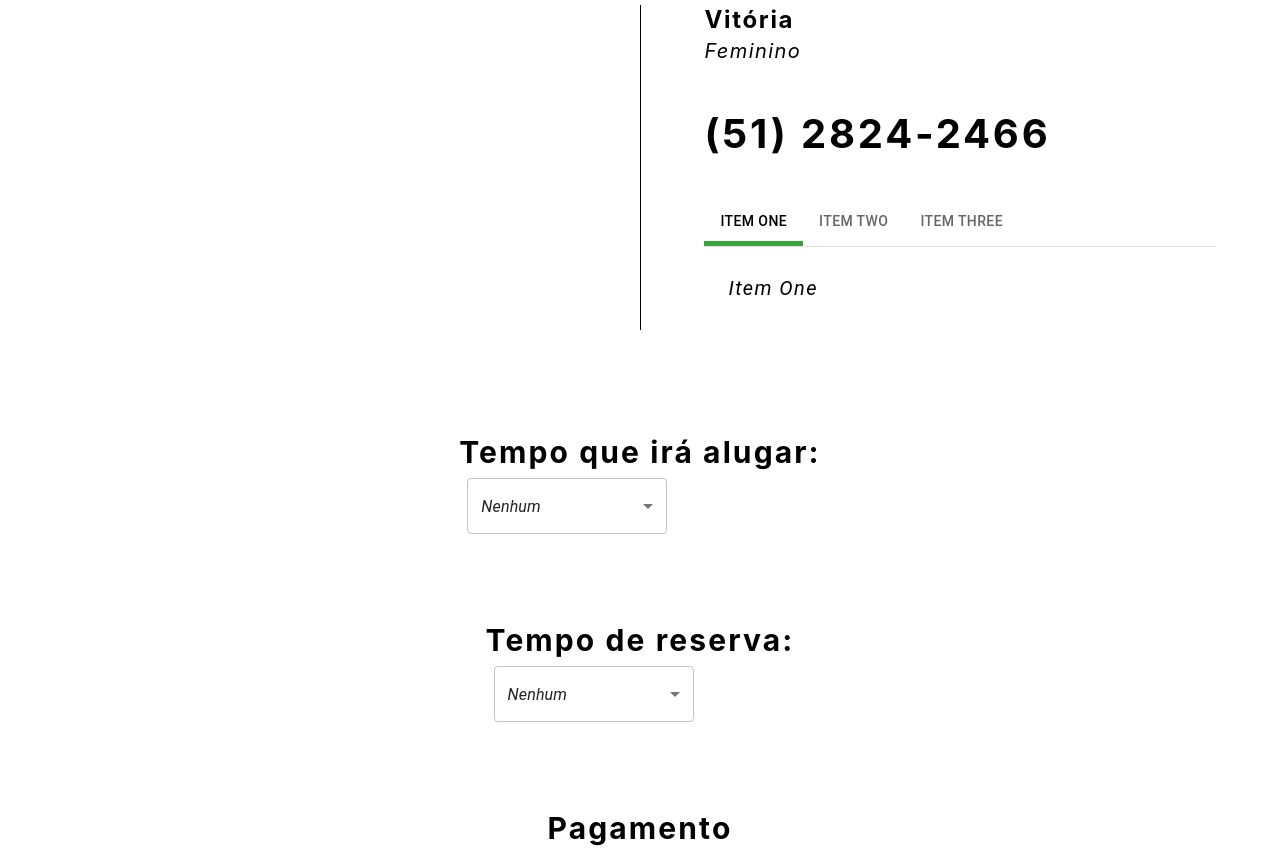
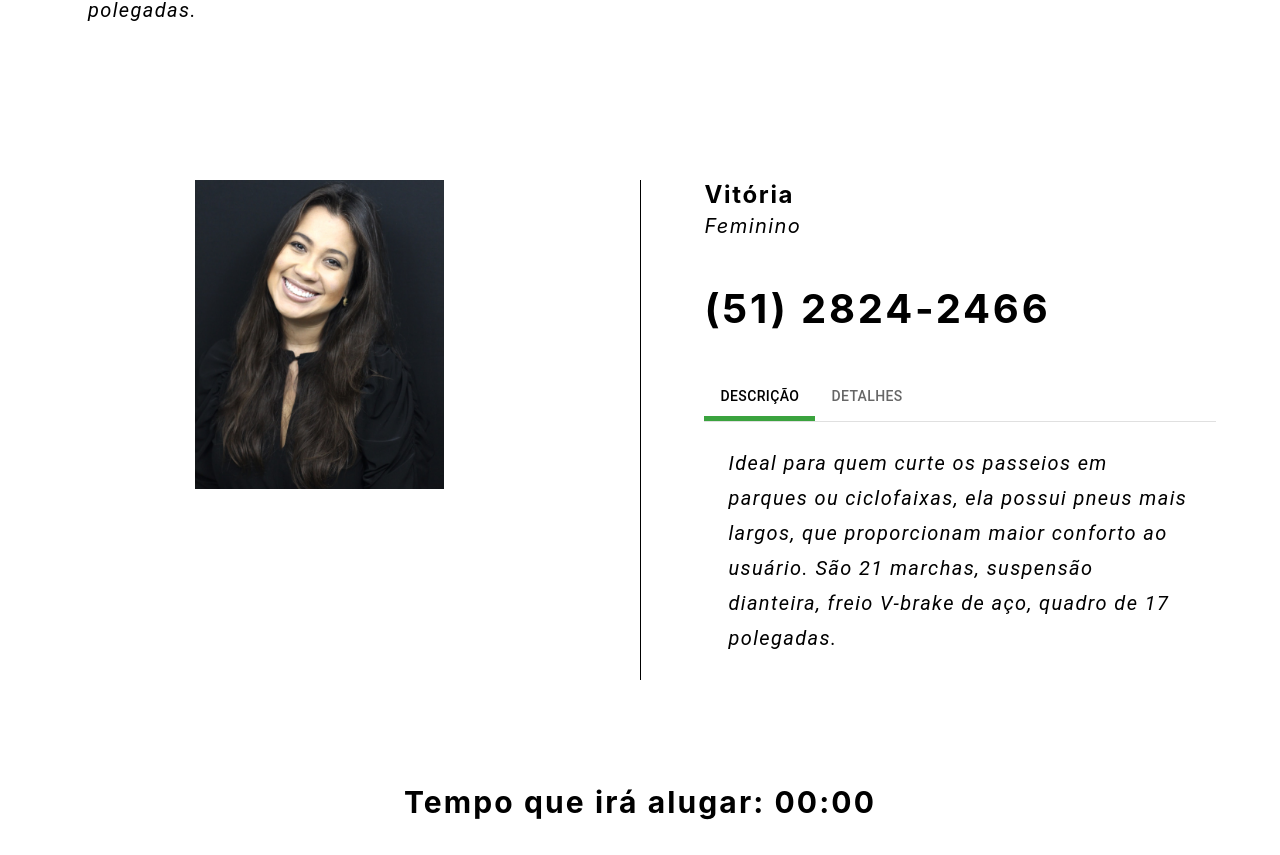
Before and after one commit to Iam-Luik/gp7-front-end, a React (Create React App) app in the folder site/: page /rent in a window 1280 px wide. Shown: the part 745-1600 px from the top of the page. Built offline with nearby package versions, Linux system fonts and the light colour scheme.

Commit message:
fix: general fixes v3

```diff
--- a/site/src/components/BicicletaCard/index.js
+++ b/site/src/components/BicicletaCard/index.js
@@ -1,4 +1,4 @@
-import {CardStyle} from './style';
+import {CardStyle, CardStyleTxt} from './style';
 import GeneralButton from '../GeneralButton/index'
 import { Link } from "react-router-dom";
 
@@ -10,6 +10,7 @@ function BicicletaCard({props}) {
                 <img src={props.imagem}></img>
             </div>
             <h1>{props.titulo}</h1>
+            <CardStyleTxt></CardStyleTxt>
             <p>{props.preco}</p>
             <div class="divisor"></div>
             <Link to="/localization">
--- a/site/src/components/BicicletaCard/style.js
+++ b/site/src/components/BicicletaCard/style.js
@@ -1,7 +1,7 @@
 import styled from "styled-components";
 
 export const CardStyle = styled.div`
-    background-color: white;
+    /* background-color: white; */
     width: 350px;
     height: 450px;
     padding: 24px;
@@ -12,7 +12,6 @@ export const CardStyle = styled.div`
     box-sizing: border-box;
     cursor: pointer;
     text-decoration: none;
-
 
     img{
         width: 250px;
@@ -25,6 +24,19 @@ export const CardStyle = styled.div`
         justify-content: center;
     }
 
+    /* :hover .divisor{
+        width: 100%;
+        transition: 0.8s;
+    }
+
+    .divisor{
+        height: 3px;
+        width: 0%;
+        background-color: green;
+    } */
+`;
+
+export const CardStyleTxt = styled.div`
     :hover .divisor{
         width: 100%;
         transition: 0.8s;
@@ -35,6 +47,4 @@ export const CardStyle = styled.div`
         width: 0%;
         background-color: green;
     }
-
-
 `;
--- a/site/src/components/TabLayout/index.js
+++ b/site/src/components/TabLayout/index.js
@@ -1,10 +1,10 @@
-import * as React from 'react';
+import * as React from "react";
 import "./style.css";
-import PropTypes from 'prop-types';
-import Tabs from '@mui/material/Tabs';
-import Tab from '@mui/material/Tab';
-import Typography from '@mui/material/Typography';
-import Box from '@mui/material/Box';
+import PropTypes from "prop-types";
+import Tabs from "@mui/material/Tabs";
+import Tab from "@mui/material/Tab";
+import Typography from "@mui/material/Typography";
+import Box from "@mui/material/Box";
 
 function TabPanel(props) {
   const { children, value, index, ...other } = props;
@@ -35,7 +35,7 @@ TabPanel.propTypes = {
 function a11yProps(index) {
   return {
     id: `simple-tab-${index}`,
-    'aria-controls': `simple-tabpanel-${index}`,
+    "aria-controls": `simple-tabpanel-${index}`,
   };
 }
 
@@ -47,22 +47,25 @@ export default function BasicTabs() {
   };
 
   return (
-    <Box sx={{ width: '100%' }}>
-      <Box sx={{ borderBottom: 1, borderColor:  'divider' }}>
-        <Tabs value={value} onChange={handleChange} aria-label="basic tabs example">
-          <Tab label="Item One" {...a11yProps(0)} />
-          <Tab label="Item Two" {...a11yProps(1)} />
-          <Tab label="Item Three" {...a11yProps(2)} />
+    <Box sx={{ width: "100%" }}>
+      <Box sx={{ borderBottom: 1, borderColor: "divider" }}>
+        <Tabs
+          value={value}
+          onChange={handleChange}
+          aria-label="basic tabs example"
+        >
+          <Tab label="DESCRIÇÃO" {...a11yProps(0)} />
+          <Tab label="DETALHES" {...a11yProps(1)} />
         </Tabs>
       </Box>
       <TabPanel value={value} index={0}>
-        Item One
+        Ideal para quem curte os passeios em parques ou ciclofaixas, ela possui
+        pneus mais largos, que proporcionam maior conforto ao usuário. São 21
+        marchas, suspensão dianteira, freio V-brake de aço, quadro de 17
+        polegadas.
       </TabPanel>
       <TabPanel value={value} index={1}>
-        Item Two
-      </TabPanel>
-      <TabPanel value={value} index={2}>
-        Item Three
+        CEP: 03447-170 <br /> ENDEREÇO: Rua Camilo Mazza <br />  BAIRRO: Vila Carrão
       </TabPanel>
     </Box>
   );
--- a/site/src/pages/Home/index.js
+++ b/site/src/pages/Home/index.js
@@ -113,13 +113,13 @@ const Home = () => {
           Menos de R$ 9,90 por dia"
         />
       </CardsStyle>
-      <RowBlocks2>
+      {/* <RowBlocks2>
         <p>
           Quer algo mais pratico e rapido ? Conheça nosso plano avulso
         </p>
         <HomeButton />
-      </RowBlocks2>
-      {/* <Footer /> */}
+      </RowBlocks2> */}
+      <Footer />
     </>
   );
 };
--- a/site/src/pages/Rent/index.js
+++ b/site/src/pages/Rent/index.js
@@ -1,6 +1,8 @@
 import Navbar from "../../components/Navbar";
 import Footer from "../../components/Footer";
 import TabLayout from "../../components/TabLayout/index";
+import Bibi from "../../assets/bibi.png";
+import Proprietaria from "../../assets/proprietaria.png";
 import { SimpleSlider } from "../../components/GeneralCarousel/SimpleSlider";
 import Select from "../../components/Select";
 import GeneralInput from "../../components/GeneralInput";
@@ -14,7 +16,7 @@ import {
   RowBlockRight,
   ColBlocks,
   InputContainer,
-  ButtonStyle
+  ButtonStyle,
 } from "./style";
 
 const tempo = {
@@ -49,12 +51,12 @@ const SignIn = () => {
           <TabLayout />
         </RowBlockLeft>
         <RowBlockRight>
-          {/* <SimpleSlider /> */}
+          <img src={Bibi} alt="" />
         </RowBlockRight>
       </ColBlocks>
       <ColBlocks>
         <RowBlockLeft>
-          {/* <SimpleSlider /> */}
+          <img src={Proprietaria} alt="" />
         </RowBlockLeft>
         <RowBlockRight>
           <h2>Vitória</h2>
@@ -64,14 +66,10 @@ const SignIn = () => {
         </RowBlockRight>
       </ColBlocks>
       <BlockTitle2>
-        <h1>
-          Tempo que irá alugar: <Select props={tempo} />
-        </h1>
+        <h1>Tempo que irá alugar: 00:00</h1>
       </BlockTitle2>
       <BlockTitle2>
-        <h1>
-          Tempo de reserva: <Select props={tempo} />
-        </h1>
+        <h1>Tempo de reserva: 00:00</h1>
       </BlockTitle2>
       <BlockTitle2>
         <h1>Pagamento</h1>
@@ -89,8 +87,8 @@ const SignIn = () => {
       </InputContainer>
       <Terms />
       <ButtonStyle>
-      <GeneralButton button="Reservar" />
-      <GeneralButton button="Voltar" />
+        <GeneralButton button="Reservar" />
+        <GeneralButton button="Voltar" />
       </ButtonStyle>
       <Footer />
     </>
--- a/site/src/pages/Rent/style.js
+++ b/site/src/pages/Rent/style.js
@@ -30,6 +30,10 @@ export const RowBlockLeft = styled.div`
       font-size: 20px;
       letter-spacing: 0.07em;
       font-style: italic;
+    }
+
+    img {
+      width: 39%;
     }
   }
 `;
@@ -72,7 +76,6 @@ export const BlockTitle2 = styled.div`
     margin: 40px 0px;
   }
 `;
-
 
 export const RowBlockRight = styled.div`
   display: block;
--- a/site/src/pages/SignUpBike/style.js
+++ b/site/src/pages/SignUpBike/style.js
@@ -35,7 +35,7 @@ export const RowBlock = styled.div`
         letter-spacing: 0.07em;
         font-size: 15px;
         margin-top: -40px;
-
+        font-weight: 500;
       }
     p {
       width: 80%;
```
Also changed, not shown: site/src/assets/proprietaria.png (added).
